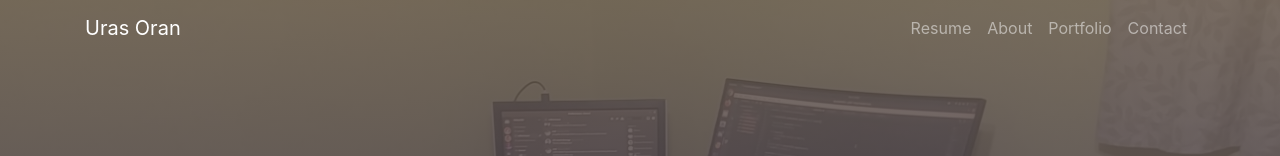
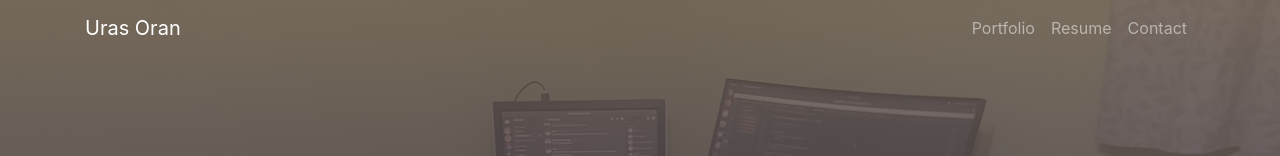
Before and after one commit to urasurasuras/portfolio-react, a React (Create React App) app: page / in a window 1280 px wide. Shown: the top 156 px of the page. Built offline with nearby package versions, Linux system fonts and the light colour scheme.

Commit message:
Removed about section from navbar

```diff
--- a/src/components/Masthead.js
+++ b/src/components/Masthead.js
@@ -1,3 +1,5 @@
+import { Endpoints } from "../variables/Endpoints";
+
 function Masthead(props) {
   return (
     <header className="masthead" id="home">
@@ -11,14 +13,16 @@ function Masthead(props) {
           </div>
           <div className="col-lg-8 align-self-baseline">
             <p className="text-white-75 font-weight-normal mb-5">
-              Thanks for stopping by my portfolio page! <br/>
-              As an aspiring fullstack developer, I have experience with a wide range of technologies and frameworks.<br/>
+              Thanks for stopping by my portfolio page! <br />
+              As an aspiring fullstack developer, I have experience with a wide
+              range of technologies and frameworks.
+              <br />
               Check out my work to see what I can create!
               <br />
             </p>
             <a
               className="btn btn-primary btn-xl js-scroll-trigger"
-              href="#about"
+              href={Endpoints.Portfolio}
             >
               Find Out More
             </a>
--- a/src/components/NavbarComponent.js
+++ b/src/components/NavbarComponent.js
@@ -83,9 +83,9 @@ function NavbarComponent() {
         <Navbar.Toggle aria-controls="basic-navbar-nav" />
         <Navbar.Collapse id="basic-navbar-nav" align="end">
           <Nav className="ml-auto">
-            <Nav.Link href={Endpoints.Resume}>Resume</Nav.Link>
-            <Nav.Link href={Endpoints.About}>About</Nav.Link>
+            {/* <Nav.Link href={Endpoints.About}>About</Nav.Link> */}
             <Nav.Link href={Endpoints.Portfolio}>Portfolio</Nav.Link>
+            <Nav.Link href={Endpoints.ResumeSection}>Resume</Nav.Link>
             <Nav.Link href={Endpoints.Contact}>Contact</Nav.Link>
           </Nav>
         </Navbar.Collapse>
--- a/src/components/Resume.js
+++ b/src/components/Resume.js
@@ -7,7 +7,7 @@ function Resume() {
         <h2 className="mb-4">Take a look at my resume, and my projects!</h2>
         <a
           className="btn btn-light btn-xl mr-3"
-          href={Endpoints.Resume}
+          href={Endpoints.ResumePDF}
           target="_blank"
         >
           View PDF
--- a/src/variables/Endpoints.js
+++ b/src/variables/Endpoints.js
@@ -4,7 +4,8 @@ export const Endpoints = {
   Portfolio: "/#portfolio",
   Contact: "/#contact",
   Projects: "/projects",
-  Resume: "assets/Uras Oran - Resume.pdf",
+  ResumeSection: "/#resume",
+  ResumePDF: "assets/Uras Oran - Resume.pdf",
   Lodge: "/lodge",
   NotFound: "/404",
 };
@@ -13,13 +14,13 @@ export const Links = {
   GitHub: "https://github.com/urasurasuras/",
   Source: "https://github.com/urasurasuras/portfolio-react",
   LinkedIn: "https://www.linkedin.com/in/uras-oran-42321418b/",
-  Hydrametry:"https://hydrametry.com",
+  Hydrametry: "https://hydrametry.com",
   gf3d: "https://github.com/urasurasuras/gf3d",
   it490: "https://github.com/urasurasuras/it490",
-  GrooveCrusaders:"https://github.com/urasurasuras/GrooveCrusaders_old"
+  GrooveCrusaders: "https://github.com/urasurasuras/GrooveCrusaders_old",
 };
 
 export const ContactInfo = {
   Email: "uras.oran.htc@gmail.com",
-  Phone: "+19739109277"
-}
+  Phone: "+19739109277",
+};
```
